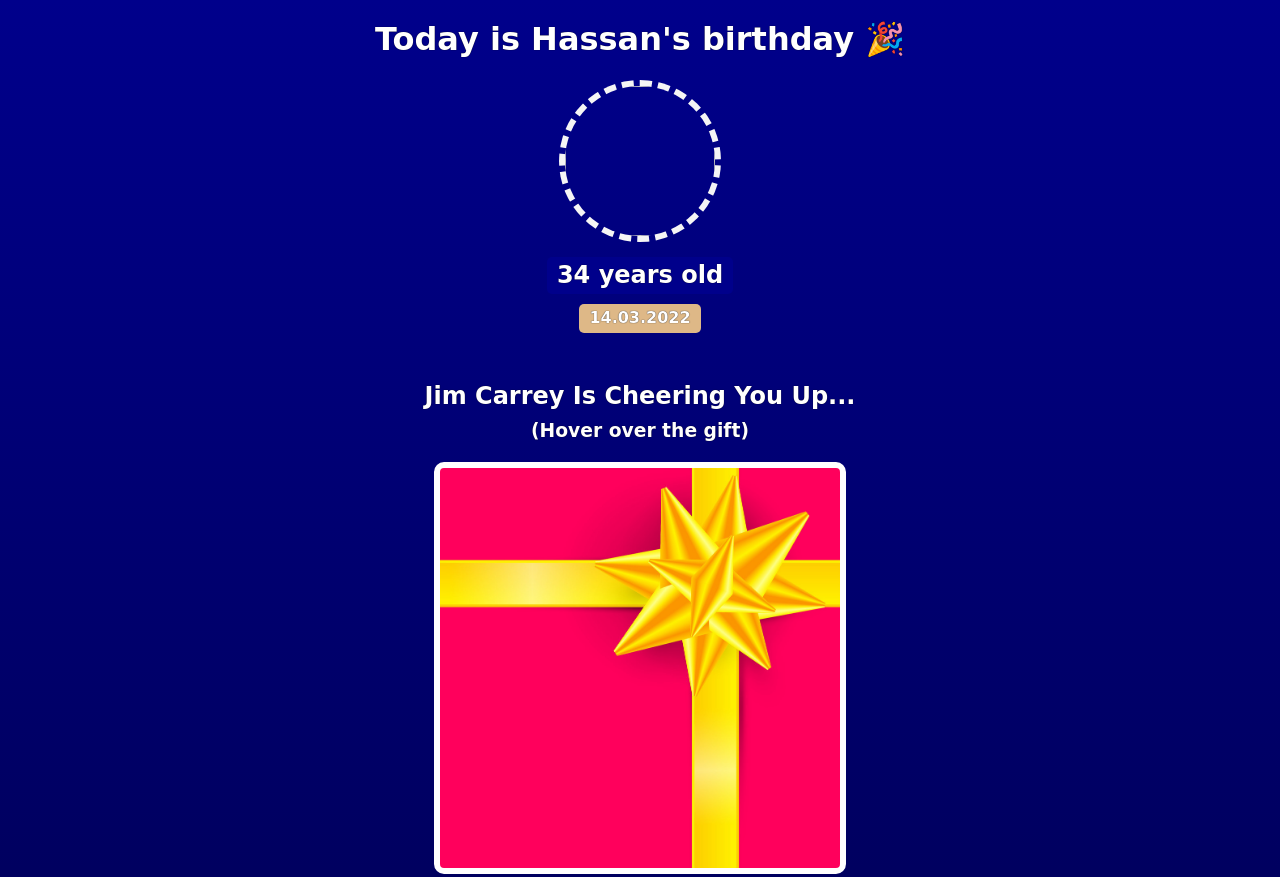
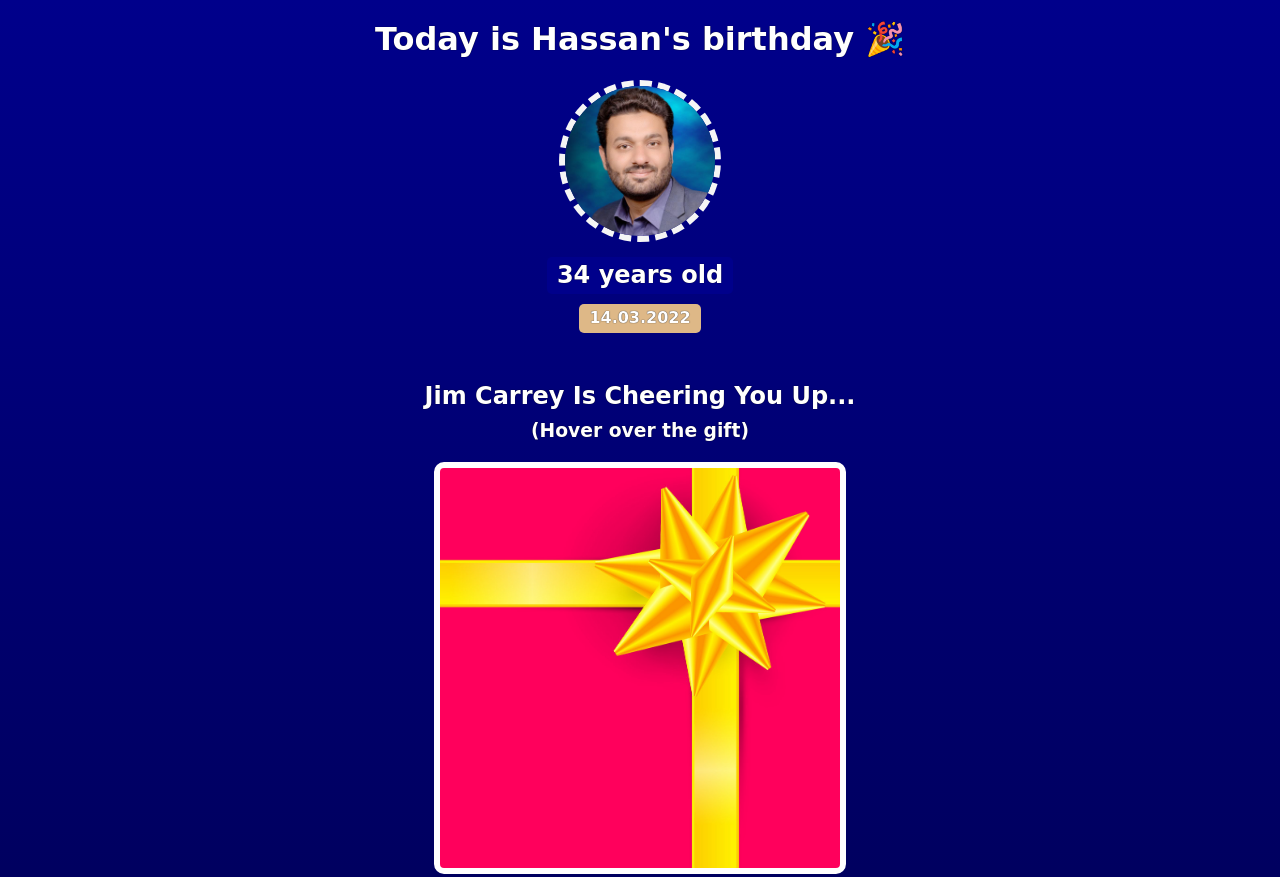
Before and after one commit to DevHassan2022/my-birthday-site, a plain HTML site: page index.html in a window 1280 px wide. Shown: the top 877 px of the page. Drawn offline with nearby package versions, Linux system fonts and the light colour scheme; files whose address does not match are found by name; a web font is replaced by a local one.

Commit message:
Update index.html

```diff
--- a/index.html
+++ b/index.html
@@ -8,7 +8,7 @@
     <body>
         <div id="header">
             <h1>Today is Hassan's birthday 🎉</h1>
-            <img id="bff-img" src="images/me.jpg">
+            <img id="bff-img" src="me.jpg">
             <h2 id="bday-age">34 years old</h2>
             <h4 id="bday-date">14.03.2022</h4>
         </div>
```
